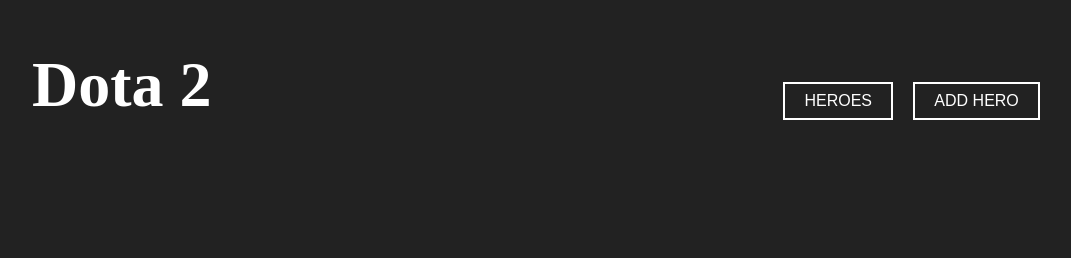
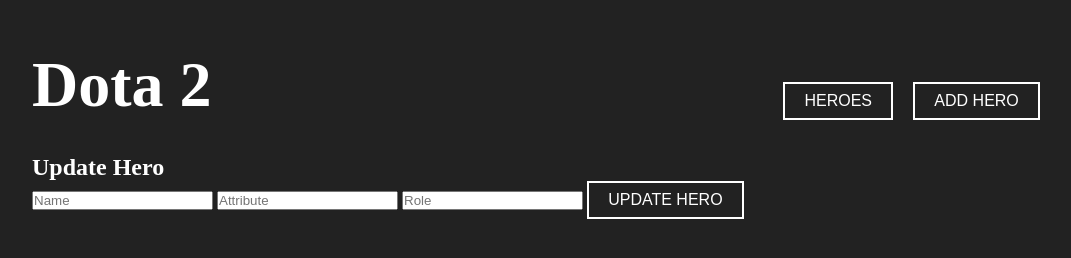
Before and after one commit to PetterFogel/rest-api, a website: page public/index.html in a window 1280 px wide. Shown: the whole page, without its empty margins (96-1167 px from the left). Drawn offline with Linux system fonts and the light colour scheme.

Commit message:
Add form content to update hero.

```diff
--- a/public/index.html
+++ b/public/index.html
@@ -17,15 +17,26 @@
         </nav>
     </header>
     <main>
+        <!-- Displays all heroes from json data -->
         <div class="heroes-container"></div>
+        <!-- Adds hero to json data -->
         <div class="add-hero-container">
             <form action="" class="add-form">
                 <h2>Add Hero</h2>
                 <input type="text" placeholder="Name">
                 <input type="text" placeholder="Attribute">
                 <input type="text" placeholder="Role">
-                <!-- <input type="submit" value="ADD HERO" class="btn" id="submitBtn"> -->
                 <button class="btn" id="submitBtn">ADD HERO</button>
+            </form>
+        </div>
+        <!-- Updates heroes in json data -->
+        <div class="update-hero-container">
+            <form action="" class="update-form">
+                <h2>Update Hero</h2>
+                <input type="text" placeholder="Name">
+                <input type="text" placeholder="Attribute">
+                <input type="text" placeholder="Role">
+                <button class="btn" id="updateBtn">UPDATE HERO</button>
             </form>
         </div>
     </main>
```
